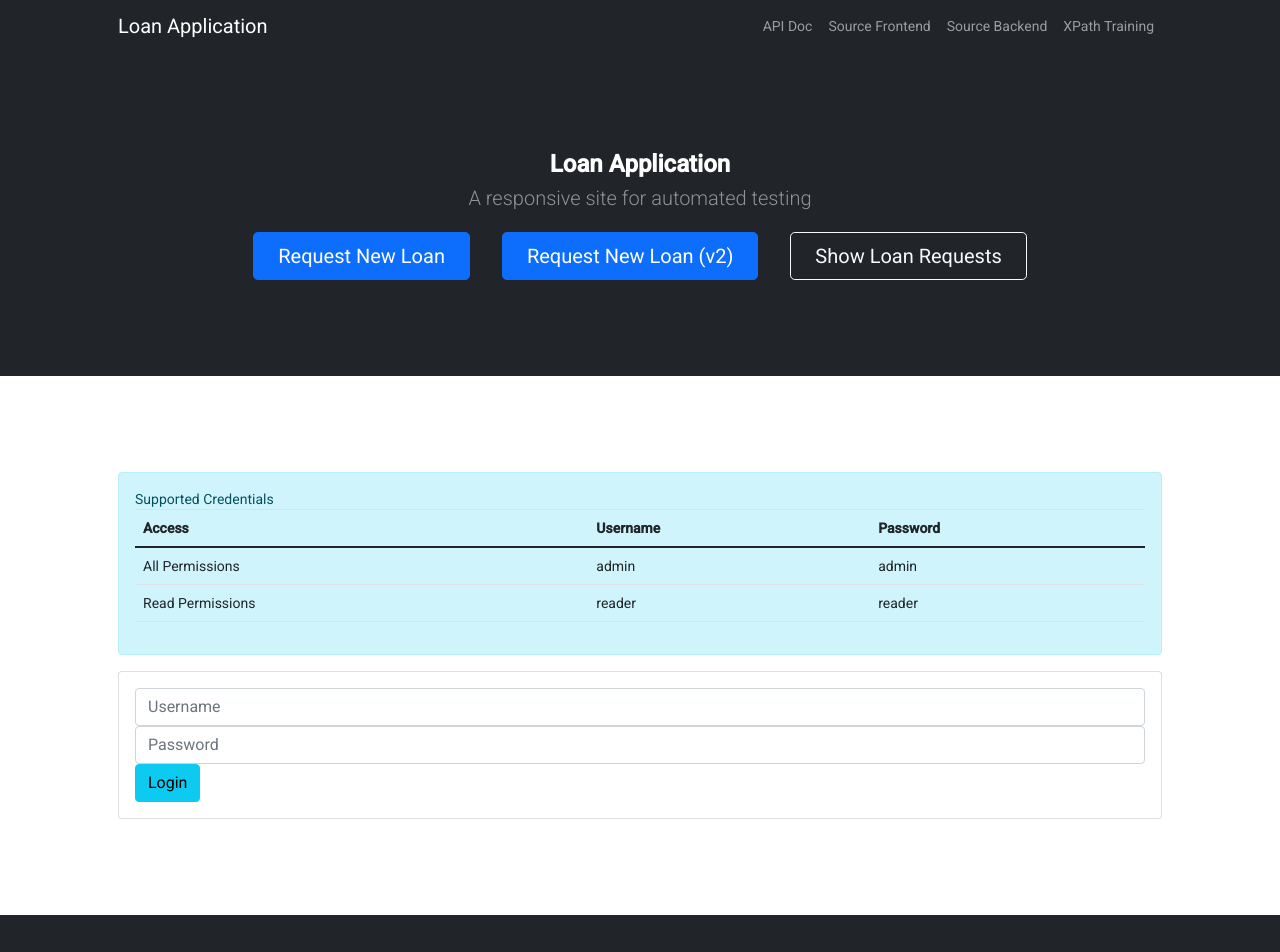
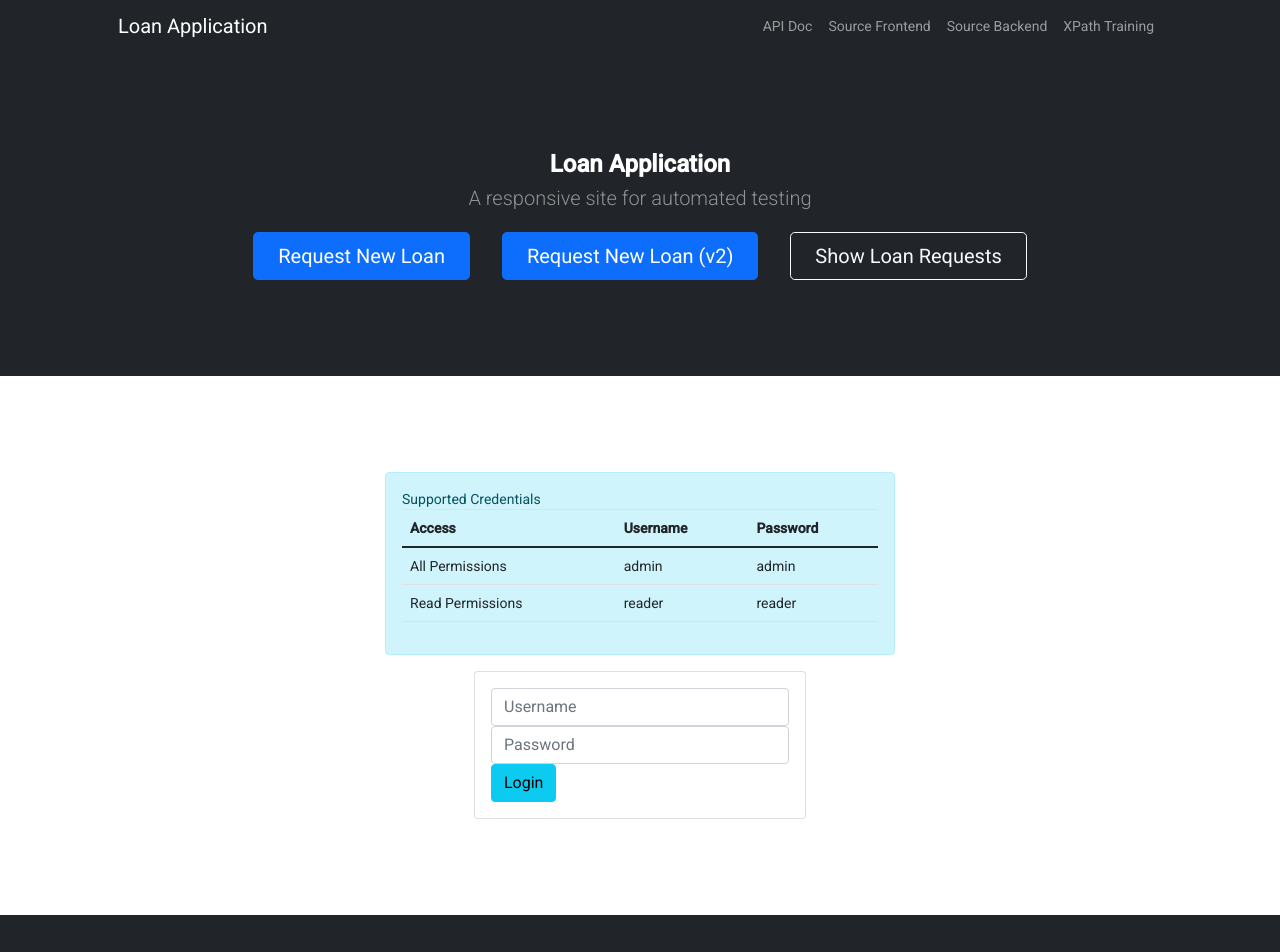
Before and after one commit to jgelon/LoanApplication-FE, an Angular app: page /login in a window 1280 px wide. Shown: the top 952 px of the page. Built offline with nearby package versions, Linux system fonts and the light colour scheme.

Commit message:
Minor tweak

```diff
--- a/src/app/components/login/login.component.html
+++ b/src/app/components/login/login.component.html
@@ -1,5 +1,8 @@
 <div *ngIf="!isLoggedIn">
   <div *ngIf="loginError != ''" class="alert alert-danger">{{loginError}}</div>
+
+  <div class="row justify-content-md-center">
+    <div class="col-md-6">
       <div class="alert alert-info">
         Supported Credentials
 
@@ -25,7 +28,11 @@
           </tbody>
         </table>
       </div>
+    </div>
+  </div>
 
+  <div class="row justify-content-md-center">
+    <div class="col-md-4">
       <form name="loginForm" (ngSubmit)="f.form.valid && submitLogin()" #f="ngForm" novalidate>
         <div class="card">
           <div class="card-body">
@@ -38,6 +45,8 @@
         </div>
       </form>
     </div>
+  </div>
+</div>
 
 <div *ngIf="isLoggedIn" class="logout">
   <span>Logged in as <strong>{{ username }}</strong></span><button class="btn btn-outline-primary  btn-sm" (click)="toggleAuthorities()">?</button><br />
```
Lines whose indentation alone changed are shown as unchanged.
